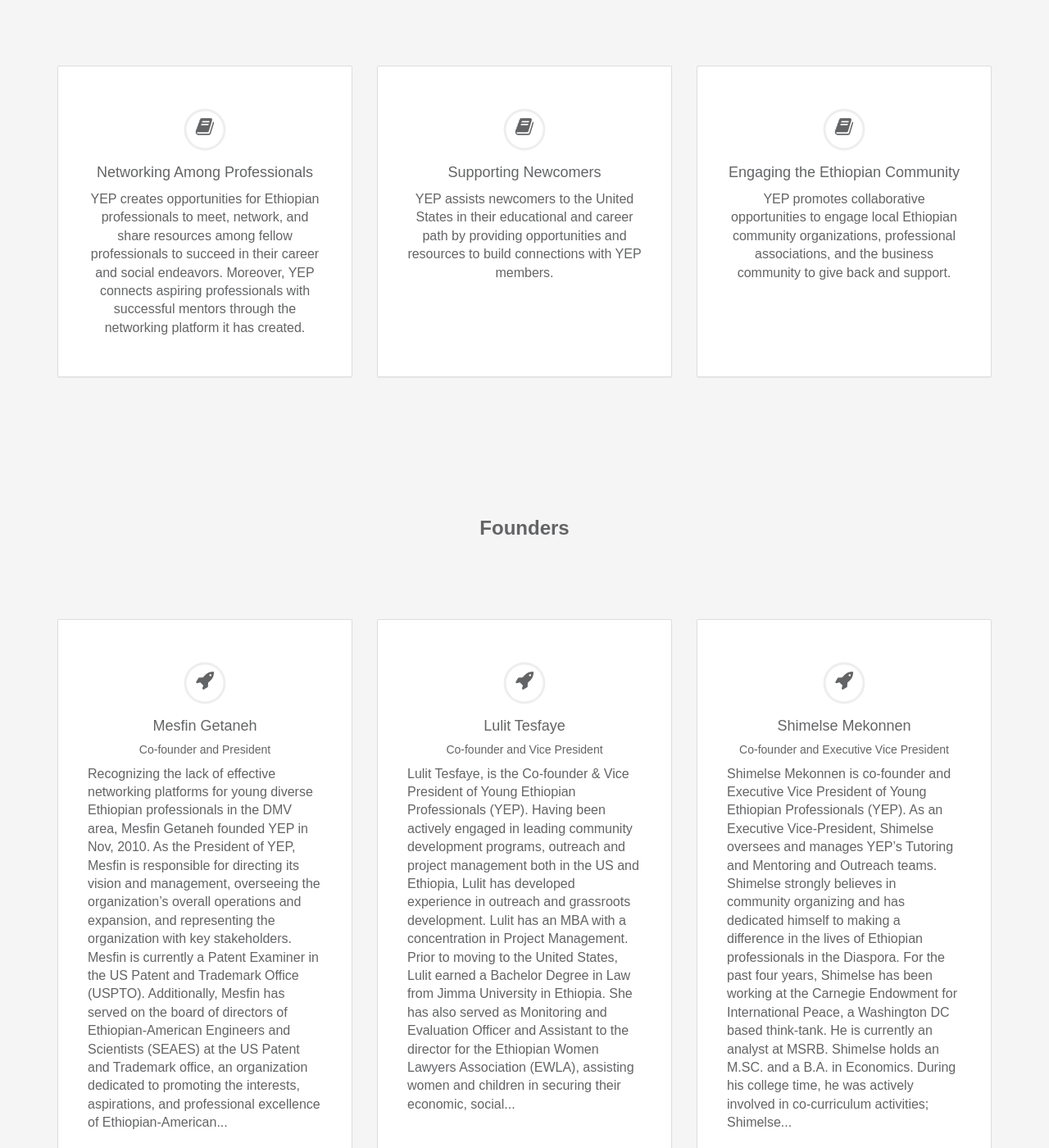
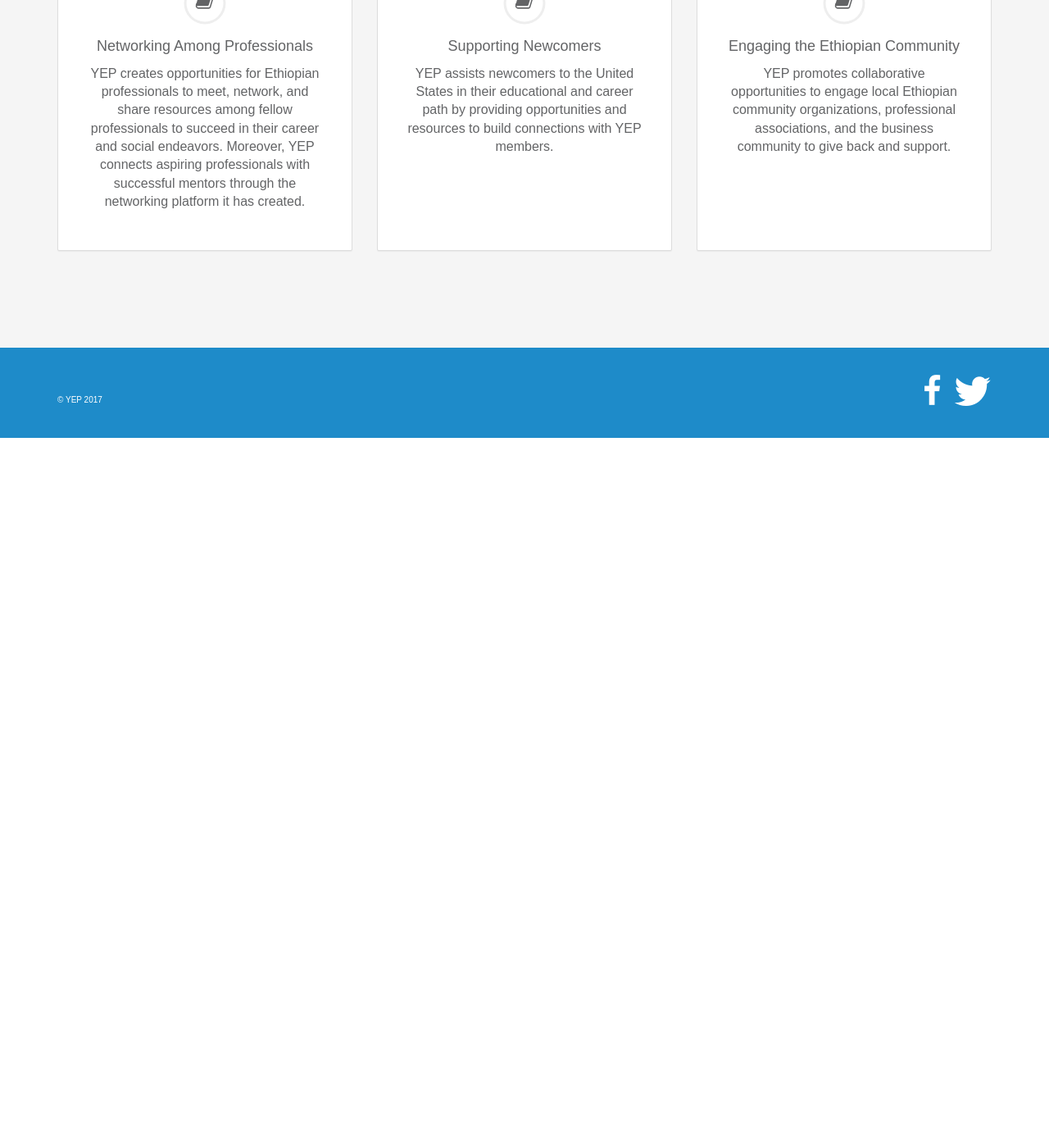
Before and after one commit to YEPNetwork/yepnetwork.github.io, a Jekyll site: the page built from about.html, in a window 1280 px wide and 1400 px high, scrolled down 1120 px. Shown: the whole window at 82% size. Built offline with Jekyll 4.4.1, drawn with Linux system fonts in a browser that asks for light colours; nearby versions of some CDN libraries; some web fonts are replaced; after the commit the page ends 1654 px from its top, so only the background shows below that; some of the changed text lies outside the part shown.

Commit message:
Added mission and origin pages.

```diff
--- /dev/null
+++ b/_page/origin.html
@@ -0,0 +1,18 @@
+---
+layout: about
+title: Origin
+header: Origin
+permalink: /about/origin/
+---
+<div class="container pad-by-50">
+  <h2 class="margin-top-0 margin-bottom-2">Our Story</h2>
+</div>
+
+<div class="container">
+<p>
+YEP founders, Mesfin Getaneh and Shimeles Mekonnen witnessed the incredible power behind networking and community-based activities through member-based organizations during the various events they attended.  They were inspired by the connections and opportunities created on these events and eagerly looking for a similar platform to meet and network with fellow Ethiopian professionals. They found many Ethiopian organizations that create opportunities and connections for specific trades or interests, yet there was still a gap for a broader platform for young Ethiopians across all professions to connect, share experiences, learn from one another, and pursue community development initiatives. Inspired to fulfill a need for the ever-growing Ethiopian professionals in the Washington, DC Metropolitan area, they began working to establish a foundation for what is YEP on November 2010. During the early stages of planning, Lulit Tesfaye joined them, bringing firsthand experience in grassroots organizational development.
+</p>
+<p>
+YEP began by featuring inspirational speakers, hosting educational sessions and providing networking opportunities to support our mission. Today, YEP convene more than 5,000 members with the primary focus on developing and maximizing the Ethiopian community. As YEP grows, we continue to update our benefits and offerings to support our members in the best ways possible.
+</p>
+</div>
--- a/about.html
+++ b/about.html
@@ -23,7 +23,7 @@
       <div class="col-sm-12">
         <h2 class="margin-top-0 margin-bottom-2">About Us</h2>
       </div>
-      <div class="col-sm-7">
+      <div class="container">
         <p>
           Your Ethiopian Professionals Network (YEP) is a community of diverse professionals who strive for growth, excellence and
           success to have a positive impact in the world.
@@ -32,31 +32,6 @@
           YEP was created in 2009 to fill the need for a broader platform for the Ethiopian diaspora across all professions to connect,
           share experiences and valuable resources and pursue community development initiatives.
         </p>
-      </div>
-      <div class="col-sm-1"></div>
-      <div class="col-sm-4">
-        <div class="media">
-          <div class="media-left padding-right-2">
-            <div class="media-icon-wrapper">
-              <i class="fa fa-leaf"></i>
-            </div>
-          </div>
-          <div class="media-body">
-            <div class="bold">Our Mission</div>
-            <p class="text-muted">to inspire, educate and empower the Ethiopian professionals community to make a positive impact in the world</p>
-          </div>
-        </div>
-        <div class="media">
-          <div class="media-left padding-right-2">
-            <div class="media-icon-wrapper">
-              <i class="fa fa-leaf"></i>
-            </div>
-          </div>
-          <div class="media-body">
-            <div class="bold">Our Vision</div>
-            <p class="text-muted">to conceive of a strong community that shares ideas, skills, and resources to enrich lives</p>
-          </div>
-        </div>
       </div>
     </div>
   </div>
@@ -102,22 +77,3 @@
     </div>
   </div>
 </div>
-
-<div class="prose bg-gray">
-  <div class="container pad-by-50">
-    {% include founders.html %}
-  </div>
-</div>
-
-<div class="prose bg-white">
-  <div class="container pad-by-50">
-    <div class="row">
-      <div class="col-sm-12">
-        <h2 class="margin-top-0 margin-bottom-2">Our History</h2>
-      </div>
-      <div class="col-sm-12">
-        {% include history.html %}
-      </div>
-    </div>
-  </div>
-</div>
```
Also changed, not shown: _page/mission.html (added, +16 -0 lines).
